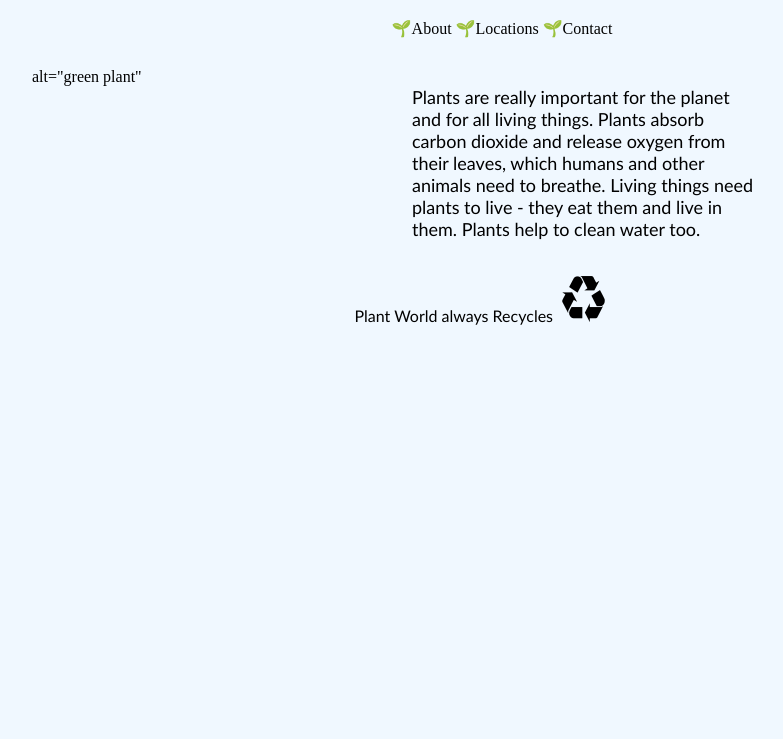
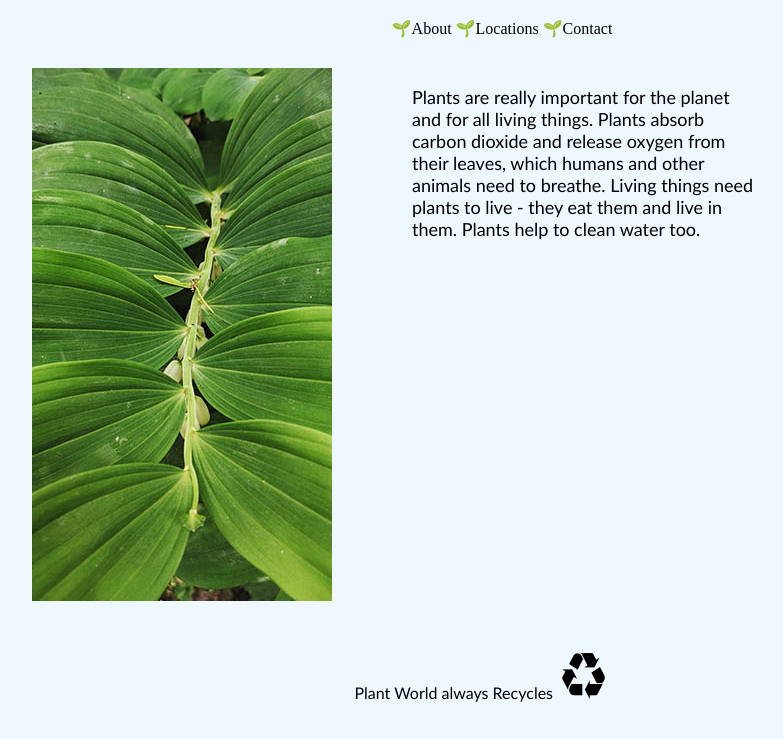
Before and after one commit to jenrostro/html3, a plain HTML site: page index.html in a window 1280 px wide. Shown: the part 61-800 px from the top of the page, without its empty margins (158-941 px from the left). Drawn offline with Linux system fonts and the light colour scheme.

Commit message:
Update index.html

```diff
--- a/index.html
+++ b/index.html
@@ -17,10 +17,10 @@
 			<li><a>&#127793;Locations</a></li>
 	        <li><a>&#127793;Contact</a></li>
 		</ul></nav>
-	<article class="left"> alt="green plant"</article>
+	<article class="left"><img src="plant3.jpg" alt="green plant"></article>
 	<article class="right"><p>Plants are really important for the planet and for all living things. Plants absorb carbon dioxide and release oxygen from their leaves, which humans and other animals need to breathe. Living things need plants to live - they eat them and live in them. Plants help to clean water too.</p>
 		</article>
-	<footer> Plant World always Recycles <span style='font-size:65px;'>&#9851;</span> </footer>
+	<footer> Plant World always Recycles <span style="font-size:65px;">&#9851;</span> </footer>
 
 	</div></body>
 </html>
```
